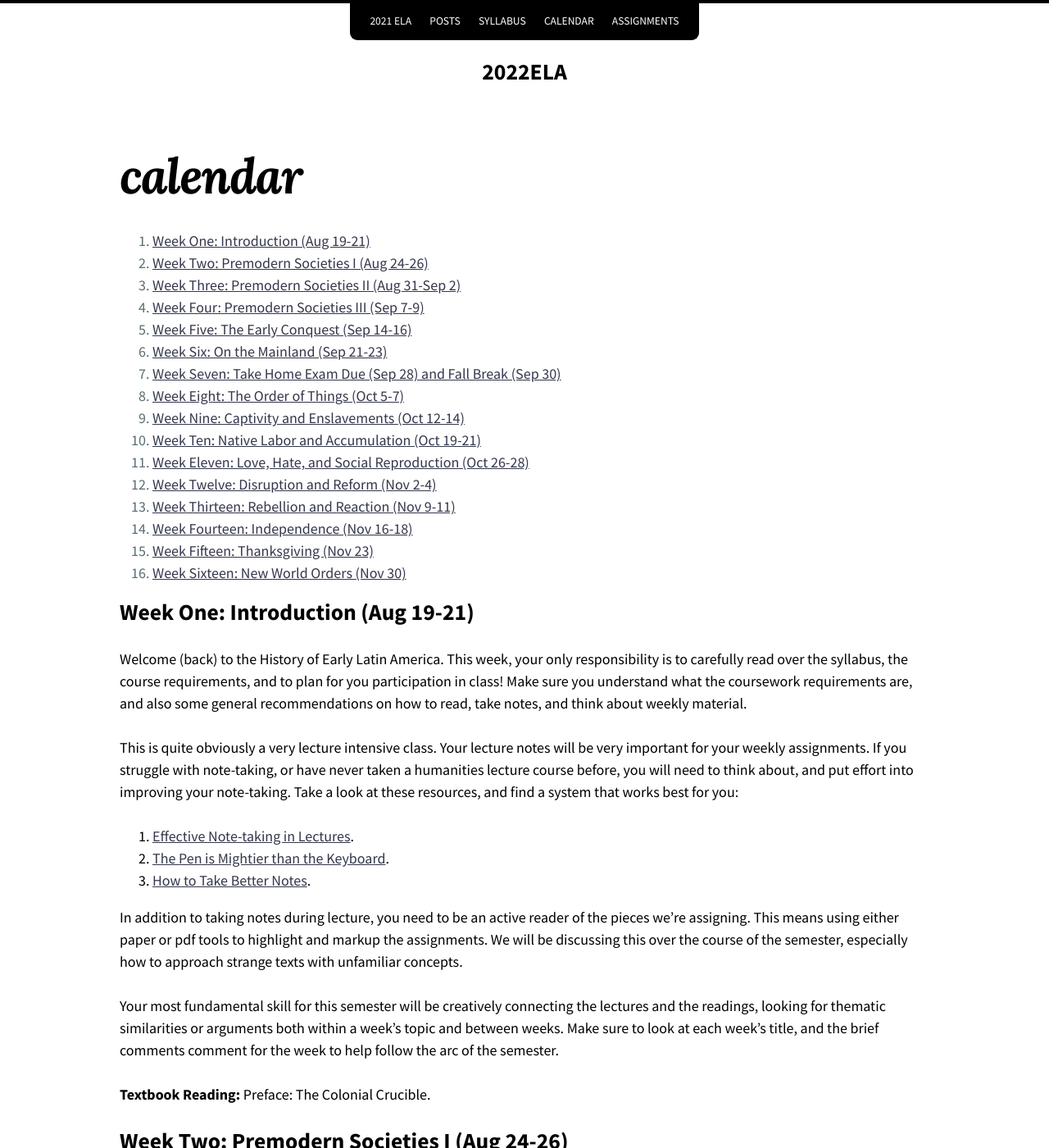
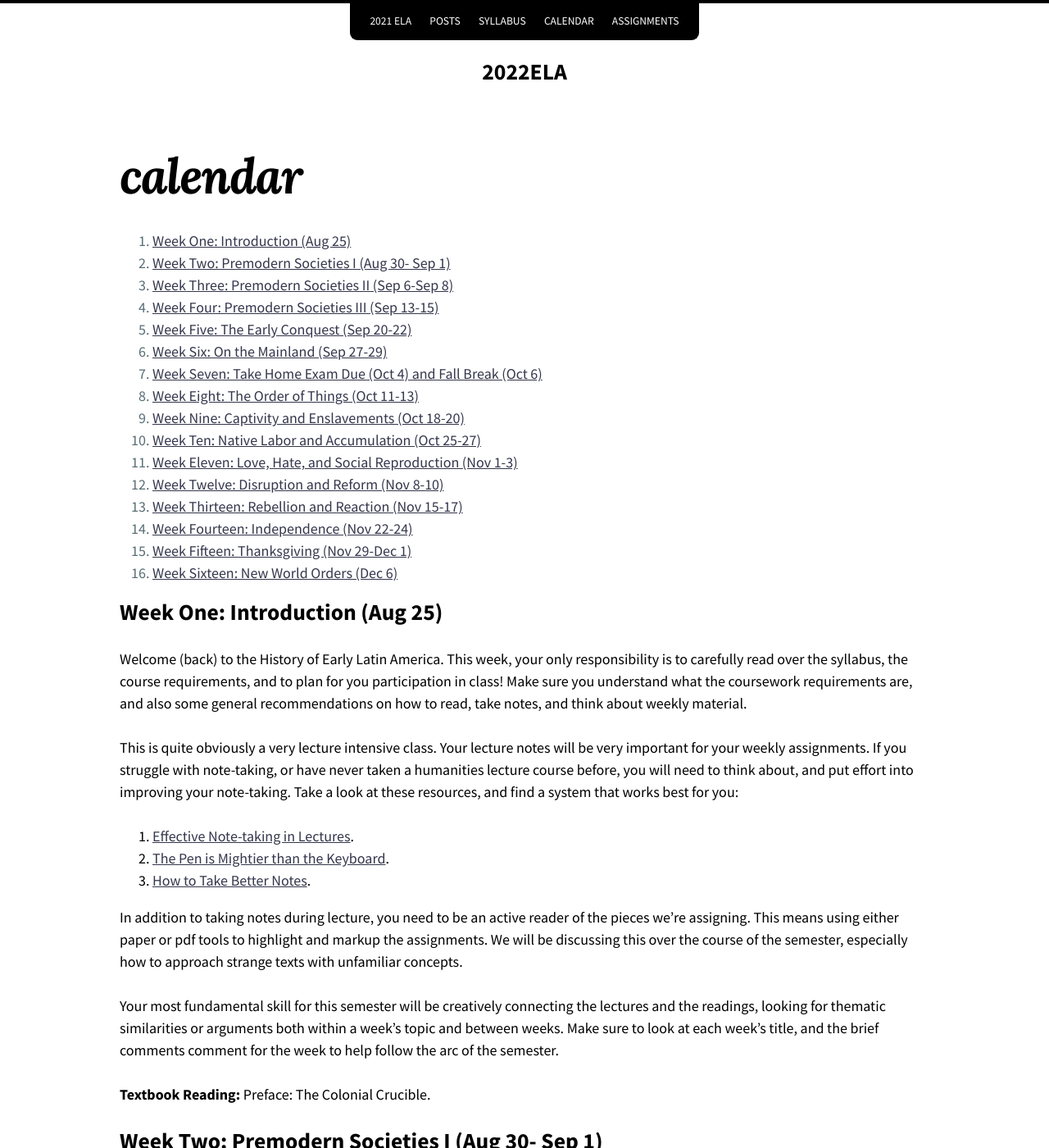
Before and after one commit to chadblack/2022ELA, a Jekyll site: the page built from calendar.md, in a window 1280 px wide and 1400 px high. Shown: the whole window at 82% size. Built offline with Jekyll 4.4.1, drawn with Linux system fonts in a browser that asks for light colours; nearby versions of some CDN libraries; some of the changed text lies outside the part shown.

Commit message:
adding new dates to calendar

```diff
--- a/calendar.md
+++ b/calendar.md
@@ -6,7 +6,7 @@ title: calendar
 1. week
 {:toc}
 
-## Week One: Introduction (Aug 19-21)
+## Week One: Introduction (Aug 25)
 
 Welcome (back) to the History of Early Latin America. This week, your only
 responsibility is to carefully read over the syllabus, the course requirements,
@@ -42,7 +42,7 @@ the semester.
 **Textbook Reading:** Preface: The Colonial Crucible.
 
 
-## Week Two: Premodern Societies I (Aug 24-26)
+## Week Two: Premodern Societies I (Aug 30- Sep 1)
 
 The immigrants to what we now call the Americas arrived by land and cruising the
 coasts. The civilizations that evolved from their wanderings were highly
@@ -73,7 +73,7 @@ then at the Maya.
 **DUE: WEEKLY REPORT**
 
 
-## Week Three: Premodern Societies II (Aug 31-Sep 2)
+## Week Three: Premodern Societies II (Sep 6-Sep 8)
 
 The collapse of Classical Maya society did not mean the disappearance of
 the Maya. Indeed, Maya-speaking communities continue to form integral
@@ -99,7 +99,7 @@ practices.
 
 **DUE: WEEKLY REPORT**
 
-## Week Four: Premodern Societies III  (Sep 7-9)
+## Week Four: Premodern Societies III  (Sep 13-15)
 
 With a foundation in the pre-Conquest Americas, this week we turn to the
 Iberian Peninsula, the close-in Atlantic islands, and to Africa to look at the
@@ -127,7 +127,7 @@ Islands and the trade in enslaved captives with West Africa.
 
 **DUE: WEEKLY REPORT**
 
-## Week Five: The Early Conquest (Sep 14-16)
+## Week Five: The Early Conquest (Sep 20-22)
 
 Prior to sailing across the Atlantic, Columbus learned from Portuguese and
 Spanish expansion into the Atlantic Islands and down the coast of Africa
@@ -162,7 +162,7 @@ promulgated in response.
 
 **DUE: WEEKLY REPORT**
 
-## Week Six: On the Mainland (Sep 21-23)
+## Week Six: On the Mainland (Sep 27-29)
 
 In the 1520s and 1530s, the Spanish Empire expanded to cover much of
 Central and South America. At the time, Spaniards and their native allies
@@ -193,12 +193,12 @@ were doing?
 
 **DUE: WEEKLY REPORT**
 
-## Week Seven: Take Home Exam Due (Sep 28) and Fall Break (Sep 30)
+## Week Seven: Take Home Exam Due (Oct 4) and Fall Break (Oct 6)
 
 Your take home exam is due by the end of day on Tuesday, September 28th,
 uploaded to Canvas.
 
-## Week Eight: The Order of Things (Oct 5-7)
+## Week Eight: The Order of Things (Oct 11-13)
 
 **Textbook Reading:** The Incomplete Conquest and The Religious Renaissance
 
@@ -217,7 +217,7 @@ How do you build an empire on the collapsing foundation of native society? How d
 **DUE: Nothing. Take the week to get caught up with the middle of your
 semester.**
 
-## Week Nine: Captivity and Enslavements (Oct 12-14)
+## Week Nine: Captivity and Enslavements (Oct 18-20)
 
 **Textbook Reading:** Black Communities
 
@@ -233,7 +233,7 @@ From its inception, the Spanish and Portuguese colonial projects depended on the
 
 **DUE: WEEKLY REPORT**
 
-## Week Ten: Native Labor and Accumulation (Oct 19-21)
+## Week Ten: Native Labor and Accumulation (Oct 25-27)
 
 Enslavement was not the only form of coerced labor exploited by Iberian empires. This week we consider the effects of encomienda and tribute on the integrity of native communities under Iberian rule. What significance is there in native communities pursuing their own legal strategies before the crown? How did tribute taxation and labor function? Were the New Laws successful?
 
@@ -249,7 +249,7 @@ Woodrow Borah, “The Indians of Tejupan Want to Raise Silk on Their Own,” Col
 
 **DUE: WEEKLY REPORT**
 
-## Week Eleven: Love, Hate, and Social Reproduction (Oct 26-28)
+## Week Eleven: Love, Hate, and Social Reproduction (Nov 1-3)
 
 This week, we are focusing on family, sexuality, and social order. The customs and laws of Iberia and the Indies were deeply influential in the ordering (and disordering) of colonial society. The Conquest, and its aftermath, included exploitative and coercive relationships, and even regular marriages had their fair share of conflict between spouses. This week, we consider these things by looking at unnatural sexuality and witchcraft, as a way of also understanding what colonial society understood to be natural.
 
@@ -267,7 +267,7 @@ This week, we are focusing on family, sexuality, and social order. The customs a
 
 **DUE: WEEKLY REPORT**
 
-## Week Twelve: Disruption and Reform (Nov 2-4)
+## Week Twelve: Disruption and Reform (Nov 8-10)
 
 This week, we look at the early transformations of the colonial relationship after the Spanish War for succession. Consider the reforms posited by José Galvez, and reactions to them that fall short of open rebellion.
 
@@ -286,7 +286,7 @@ semester's themes.
 
 **DUE: FILM REVIEW**
 
-## Week Thirteen: Rebellion and Reaction (Nov 9-11)
+## Week Thirteen: Rebellion and Reaction (Nov 15-17)
 
 By the 1780s, part of the Spanish Empire erupted into open rebellion
 against the economic reforms pushed afer the Seven Years War. Why did these
@@ -308,7 +308,7 @@ legitimate authority by century's end?
 
 **DUE: WEEKLY REPORT**
 
-## Week Fourteen: Independence (Nov 16-18)
+## Week Fourteen: Independence (Nov 22-24)
 
 The crises of the Bourbon reforms never produced independence movements. That would take Napoleon invading Spain. We consider this week the crisis of 1808 caused by Napoleon, and how that set up the process of independence, which wouldn’t culminate for more than a decade!
 
@@ -325,12 +325,12 @@ Mexican Studies/Estudios Mexicanos, 24.2 (Summer 2008): 245-287.
 
 **DUE: WEEKLY REPORT**
 
-## Week Fifteen: Thanksgiving (Nov 23)
+## Week Fifteen: Thanksgiving (Nov 29-Dec 1)
 
 Safe travels. See your peoples. I'll only add something this week for outside
 of class if we fall behind.
 
-## Week Sixteen: New World Orders (Nov 30)
+## Week Sixteen: New World Orders (Dec 6)
 
 **Textbook Reading:** The Latin American Puzzle
 
```
